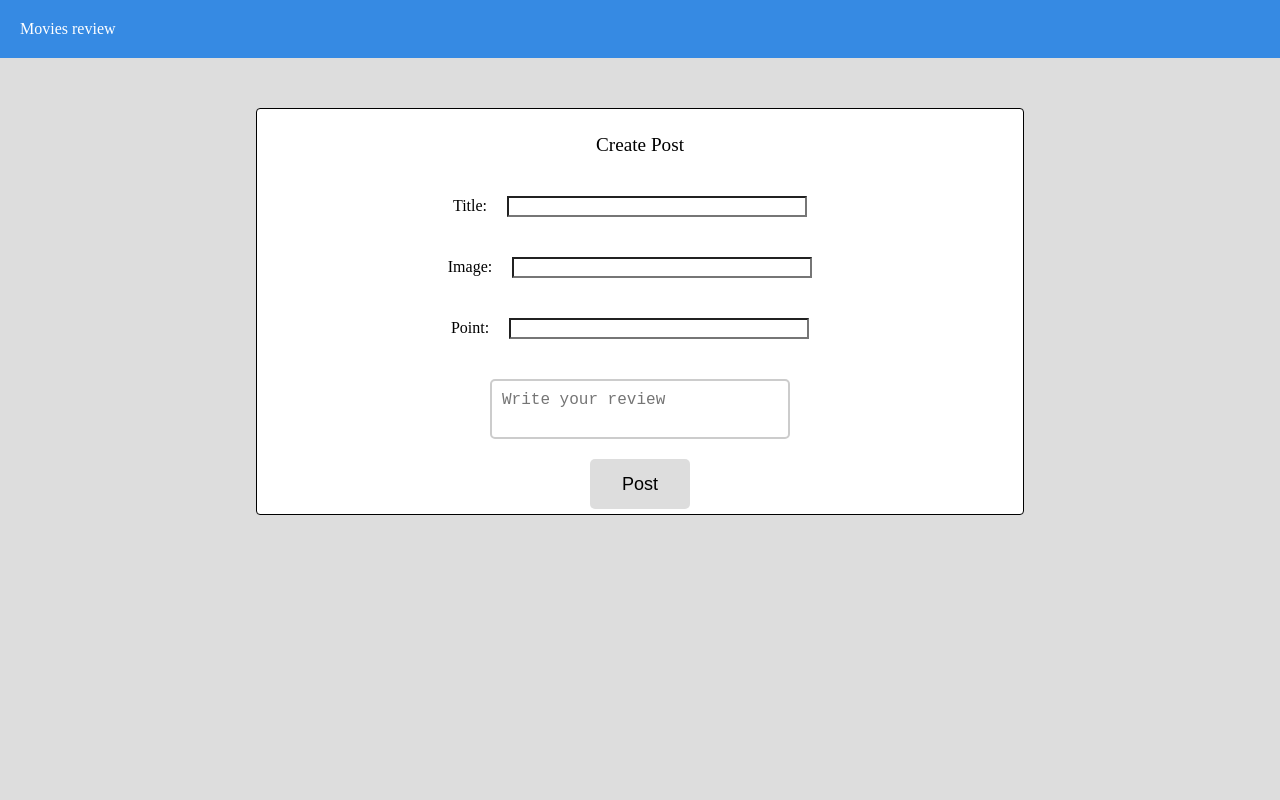
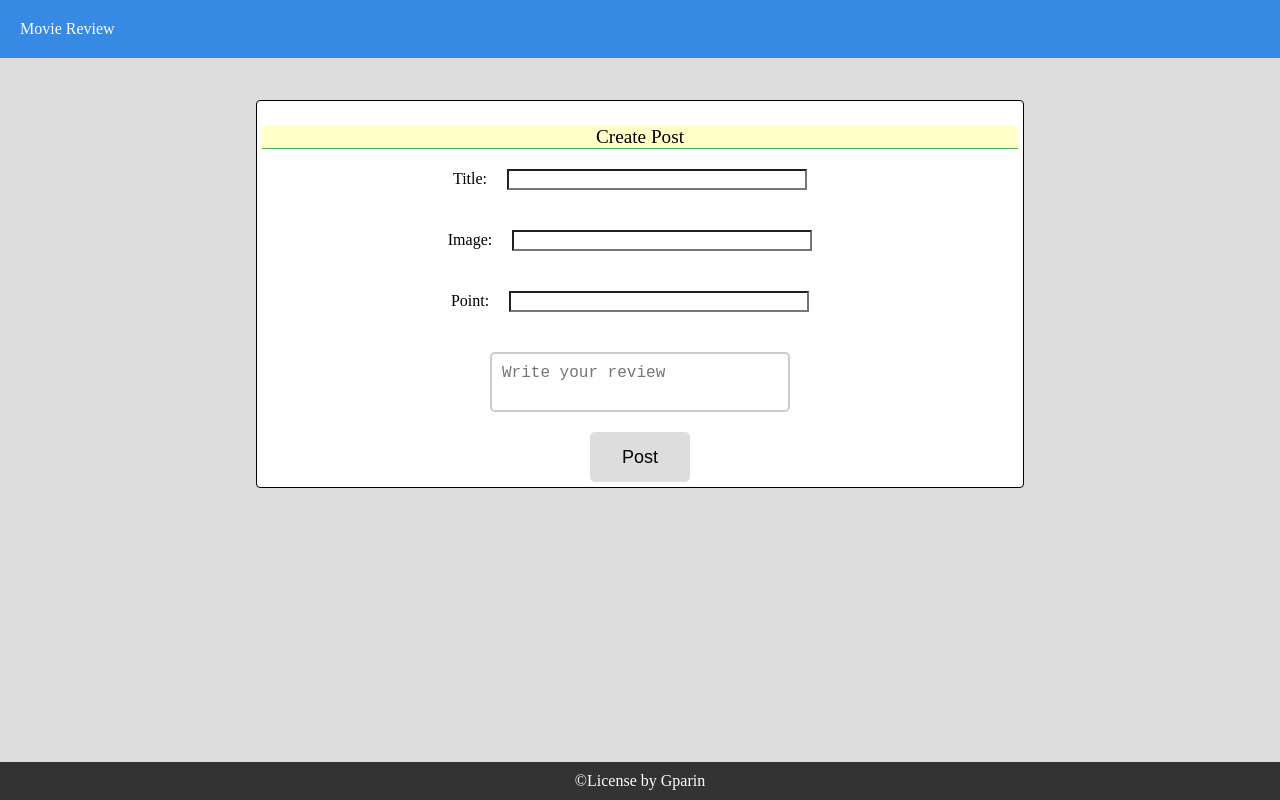
Before and after one commit to KIITTIKUN/movies-review, a React (Vite) app in the folder client/: page /Post in a window 1280 px wide. Built offline with nearby package versions, Linux system fonts and the light colour scheme.

Commit message:
feat(Navbar footer):make fix

```diff
--- /dev/null
+++ b/client/src/components/Footer.jsx
@@ -0,0 +1,7 @@
+const Footer = () => {
+    return(
+        <div className="footbar">&copy;License by Gparin</div>
+    )
+}
+
+export default Footer
--- a/client/src/components/Navbar.jsx
+++ b/client/src/components/Navbar.jsx
@@ -1,5 +1,5 @@
 const Navbar = () => {
-    return (<header className="Navbar">Movies review</header>)
+    return (<header className="Navbar">Movie Review</header>)
 }
 
 export default Navbar;
--- a/client/src/pages/App.jsx
+++ b/client/src/pages/App.jsx
@@ -3,8 +3,11 @@ import {useState,useEffect} from 'react'
 import Navbar from '../components/Navbar'
 import Input from '../components/Input'
 import Post from '../components/Post'
+import Footer from '../components/Footer'
 
 import '../styles/App.css'
+import '../styles/Navbar.css'
+import '../styles/Footbar.css'
 
 import createPost from '../api/createPost'
 import getPost from '../api/getPost'
@@ -38,6 +41,7 @@ useEffect(()=> {
         {posts.map((post) =>
         (<Post key={post._id} id={post._id} title={post.title} deletePost ={handleDeletePost}>{post}</Post>)
         )}
+        <Footer></Footer>
         </div>
   )
 }
--- a/client/src/pages/Post.jsx
+++ b/client/src/pages/Post.jsx
@@ -1,7 +1,10 @@
 import Navbar from '../components/Navbar';
 import Review from '../components/Review'
+import Footer from '../components/Footer';
 
 import '../styles/Post.css';
+import '../styles/Navbar.css'
+import '../styles/Footbar.css'
 
 const Post = () =>  {
 
@@ -10,6 +13,7 @@ const Post = () =>  {
         <Navbar></Navbar>
         <Review >
         </Review>
+        <Footer></Footer>
           </div>
     );
   }
--- a/client/src/styles/App.css
+++ b/client/src/styles/App.css
@@ -5,12 +5,6 @@
 
 body {
     margin:0;
-}
-
-.Navbar {
-    color: #ffffff;
-    background-color: #368ae3;
-    padding: 20px;
 }
 
 .Input-field, .Post {
--- /dev/null
+++ b/client/src/styles/Footbar.css
@@ -0,0 +1,10 @@
+.footbar{
+    position: fixed;
+    bottom: 0;
+    left: 0;
+    width: 100%;
+    background-color: #333;
+    color: #fff;
+    text-align: center;
+    padding: 10px 0;
+}
--- /dev/null
+++ b/client/src/styles/Navbar.css
@@ -0,0 +1,9 @@
+.Navbar {
+    color: #ffffff;
+    background-color: #368ae3;
+    padding: 20px;
+    position: fixed;
+    top: 0;
+    left: 0;
+    width: 100%;
+}
--- a/client/src/styles/Post.css
+++ b/client/src/styles/Post.css
@@ -6,11 +6,14 @@
     font-size: larger;
     display: flex;
     justify-content: center;
-    background-color: rgb(255,255,255);
-    margin: 20px auto;
+    background-color: rgb(255,255,200);
+    margin-top: 20px;
+    border-bottom: 1px solid;
+    border-color: #4CAF50;
 }
 .form-field{
     margin: 50px auto;
+    margin-top: 100px;
     border: 1px solid;
     border-radius: 4px;
     padding: 5px;
```
